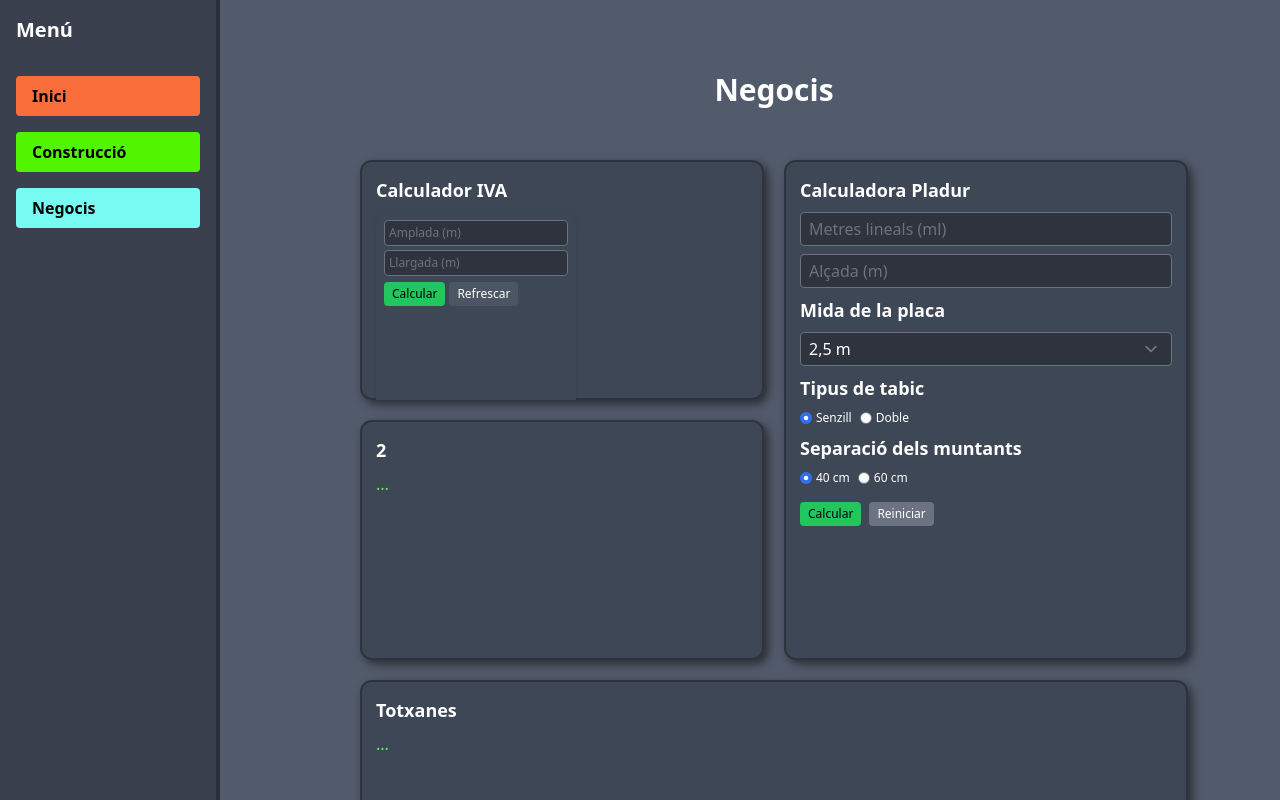
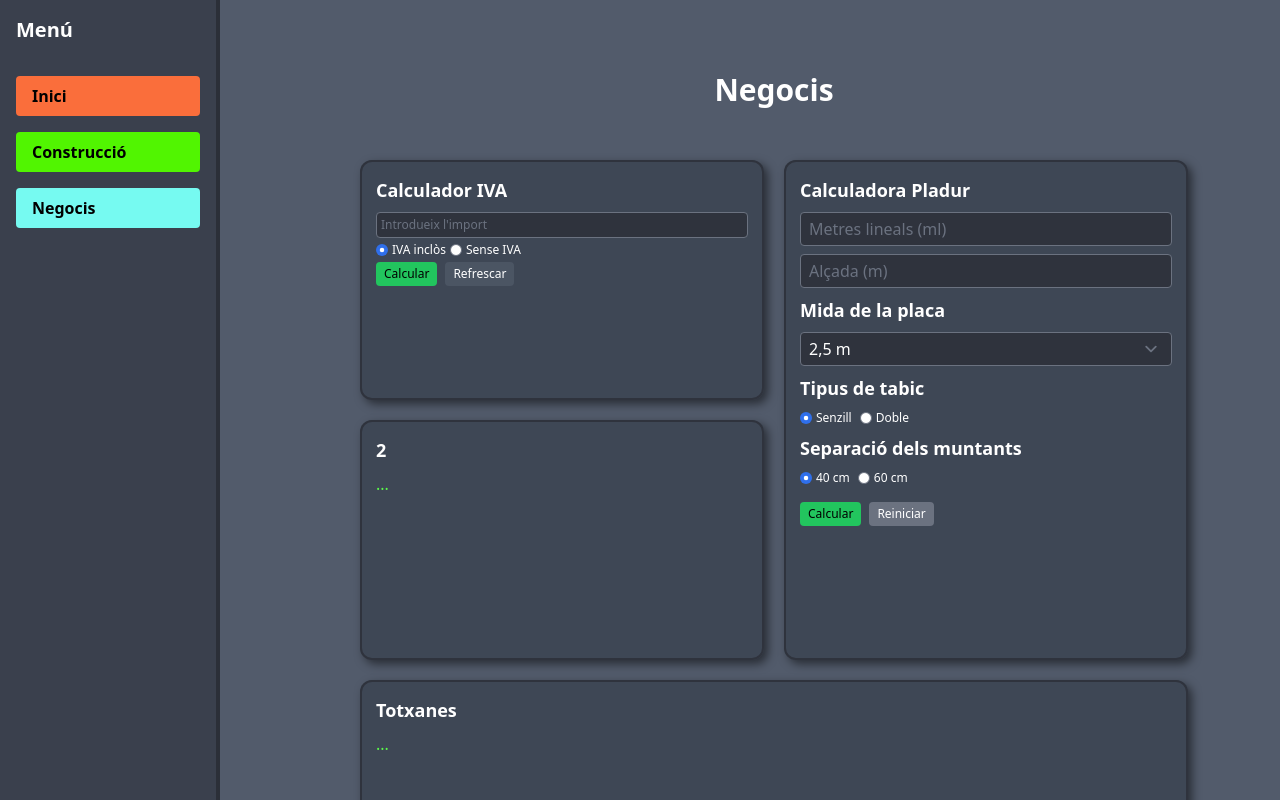
Before and after one commit to JordiZen/nextjs-dashboard-, a Next.js app: page /negocis in a window 1280 px wide. Shown: the top 800 px of the page. Built offline with nearby package versions, Linux system fonts and the light colour scheme.

Commit message:
calculadora iva pàgina negocis

```diff
--- a/components/Dashboard.tsx
+++ b/components/Dashboard.tsx
@@ -3,7 +3,7 @@
 import { Responsive, WidthProvider } from "react-grid-layout";
 import Widget from "@/components/Widget";
 import CalculadoraPladur from "@/components/CalculadoraPladur";
-import CalculadoraMetresQuadrats from "@/components/CalculadoraMetresQuadrats";
+import CalculadoraIVA from "@/components/CalculadoraIVA";
 import "react-grid-layout/css/styles.css";
 import "react-resizable/css/styles.css";
 
@@ -37,7 +37,7 @@ export default function Dashboard() {
       >
         <div key="1">
           <Widget size="1x1" title="Calculador IVA">
-            <CalculadoraMetresQuadrats />
+            <CalculadoraIVA />
           </Widget>
         </div>
         <div key="3">
```
